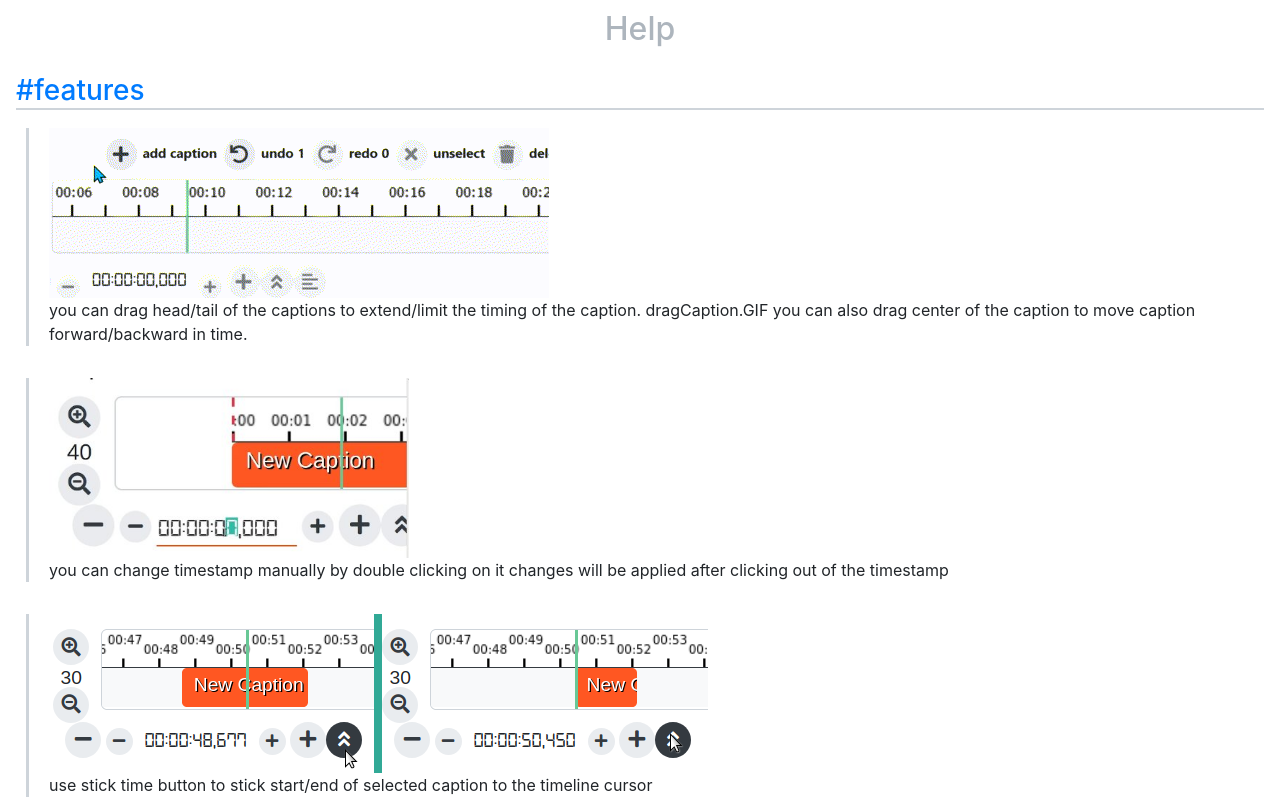
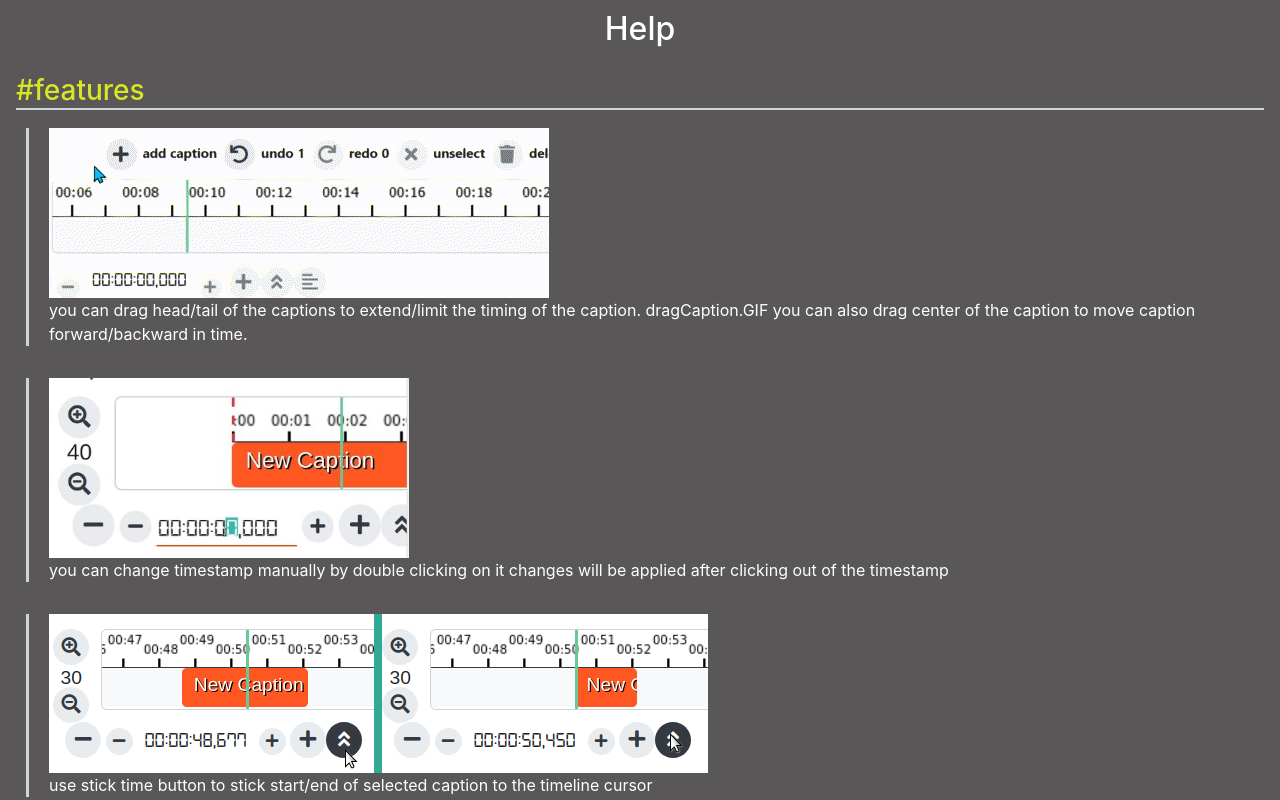
Before and after one commit to kevftka/SemestralDesarrolloVCC, a React (Create React App) app: page /subtitle-editor/help in a window 1280 px wide. Shown: the top 800 px of the page. Built offline with nearby package versions, Linux system fonts and the light colour scheme.

Commit message:
cambio de color y imagen de logo

```diff
--- a/src/global.sass
+++ b/src/global.sass
@@ -8,6 +8,7 @@ $gray-600: #6c757d
 $gray-700: #495057
 $gray-800: #343a40
 $gray-900: #212529
+$gray-bg : #595757
 $black:    #000
 
 $blue:    #3396ff
@@ -24,13 +25,15 @@ $cyan:    #17a2b8
 // --------------------------------------------
 
 body
-    background-color: #fff
+    background-color: #595757
+    color: #fff
 
 .page-title
     margin-top: 6px
     padding: 4px 6px
     text-align: center
-    color: $gray-500
+    color: $white
+
 
 .wrapper
     padding: 12px 16px
@@ -38,7 +41,7 @@ body
     margin-bottom: 10px
     width: 100%
     height: 100%
-    background-color: $white
+    background-color: $gray-bg
 
 .center
     display: flex
--- a/src/pages/Intro.tsx
+++ b/src/pages/Intro.tsx
@@ -90,6 +90,7 @@ export default class Intro extends React.Component<{}, State> {
       return <Navigate to="/studio" />
 
     return (<>
+      <span><img src="\src\assets\CCgen.png" alt="" /></span>
       <h2 className="page-title"> Intro </h2>
       <div className="wrapper">
 
--- a/src/pages/help.sass
+++ b/src/pages/help.sass
@@ -16,6 +16,10 @@ ul
 h3
     border-bottom: 2px solid $gray-400
 
+h3 a
+    color: #d7e625
+    :hover
+        color: #bec662
 .shortcut
     border-bottom: 1px solid $gray-400
     padding: 14px 4px
--- a/src/pages/intro.sass
+++ b/src/pages/intro.sass
@@ -3,6 +3,29 @@
 html, body
   min-height: 100%
 
+.alert-secondary
+  background-color: #d7e625
+  color: $black
+
+.btn-info
+  background-color: #d7e625
+  color: $black
+  :hover
+    color:#bec662
+
+
+.alert-info
+  background-color: #565050
+  color: $white
+
+.alert-warning
+  background-color: #f4ff73
+
+.img
+ max-width: 100%
+ max-height: 180px
+  text-align: center
+
 footer
   .github-logo
     color: #d7626
```
Also changed, not shown: src/assets/CCgen.png (added).
